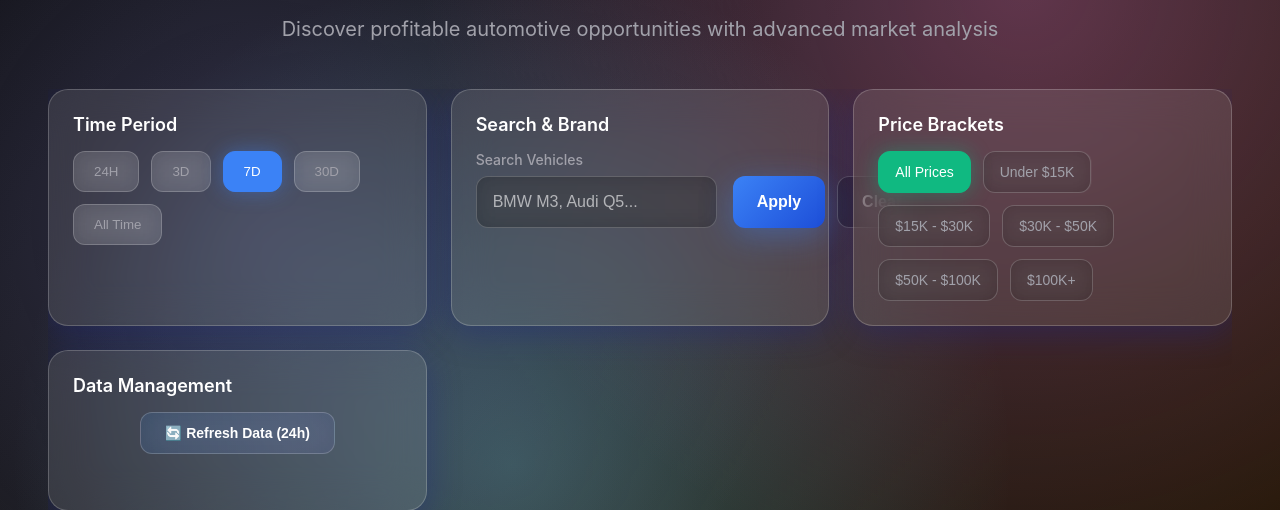
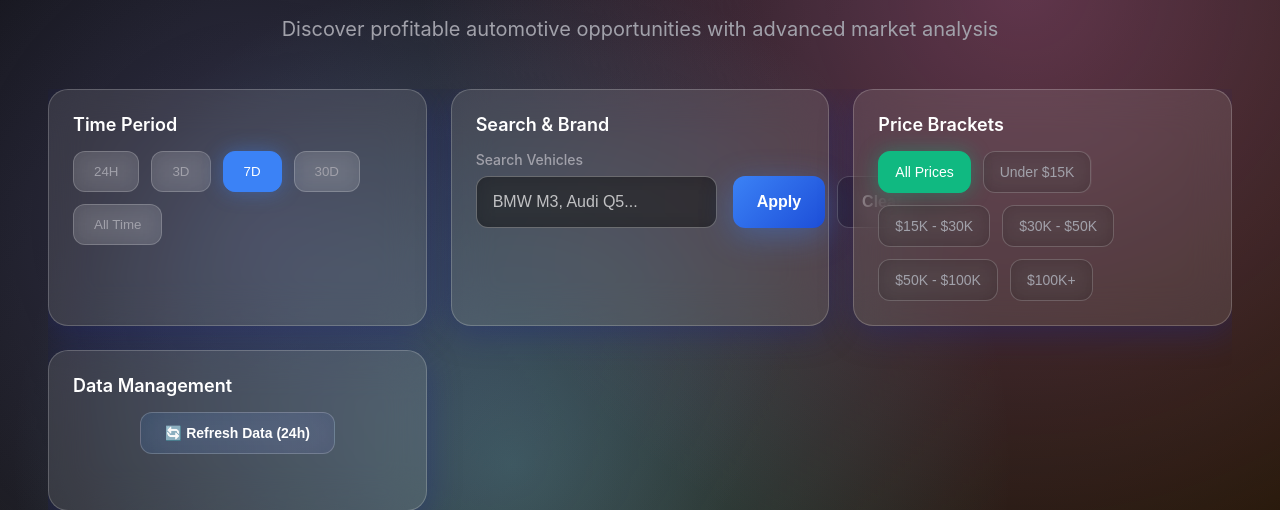
Before and after one commit to Simplufy/Automonitorv69, a FastAPI app: page / in a window 1280 px wide. Shown: the part 176-686 px from the top of the page. Run offline with FastAPI, Linux system fonts and the light colour scheme; data that the repository does not hold is empty; parts of the project's set-up code (start-up, migrations or seed data) failed here and were passed over; some libraries are stand-ins or nearby versions.

Commit message:
Improve search input visibility and autofill handling
Update modern-styles.css to apply styles for visible search input and fix webkit autofill interference. Update dashboard.html to include a versioned link to the stylesheet.

Replit-Commit-Author: Agent
Replit-Commit-Session-Id: 716a6384-2f5e-47f5-bfd1-870b09d61bcf
Replit-Commit-Checkpoint-Type: full_checkpoint
Replit-Commit-Screenshot-Url: https://storage.googleapis.com/screenshot-production-us-central1/cbdf3516-c201-4403-9261-82c1e7cde1fe/716a6384-2f5e-47f5-bfd1-870b09d61bcf/9S8kRa9

```diff
--- a/app/static/modern-styles.css
+++ b/app/static/modern-styles.css
@@ -235,6 +235,34 @@ body::before {
 
 .glass-input::placeholder {
   color: rgba(255, 255, 255, 0.6);
+}
+
+/* HIGH PRIORITY: Force visible search input */
+#search-input.glass-input {
+  background: rgba(0, 0, 0, 0.5) !important;
+  color: #ffffff !important;
+  caret-color: #ffffff !important;
+  border: 1px solid rgba(255, 255, 255, 0.3) !important;
+}
+
+#search-input.glass-input:focus {
+  background: rgba(0, 0, 0, 0.6) !important;
+  border-color: #3b82f6 !important;
+  box-shadow: 0 0 20px rgba(59, 130, 246, 0.4) !important;
+}
+
+#search-input.glass-input::placeholder {
+  color: rgba(255, 255, 255, 0.7) !important;
+}
+
+/* Fix webkit autofill interference */
+input.glass-input:-webkit-autofill,
+input.glass-input:-webkit-autofill:hover,
+input.glass-input:-webkit-autofill:focus {
+  -webkit-text-fill-color: #ffffff !important;
+  box-shadow: 0 0 0 1000px rgba(0, 0, 0, 0.5) inset !important;
+  transition: background-color 5000s ease-in-out 0s !important;
+  caret-color: #ffffff !important;
 }
 
 /* Price Bracket Toggles */
--- a/app/templates/dashboard.html
+++ b/app/templates/dashboard.html
@@ -1,6 +1,6 @@
 {% extends "base.html" %}
 {% block content %}
-<link rel="stylesheet" href="/static/modern-styles.css">
+<link rel="stylesheet" href="/static/modern-styles.css?v=20250919-fix">
 
 <div class="dashboard-container">
   <!-- Header -->
```
